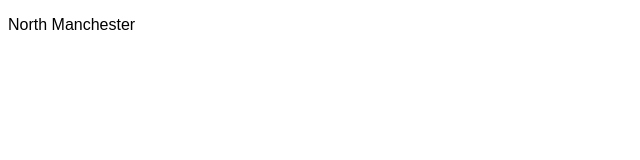
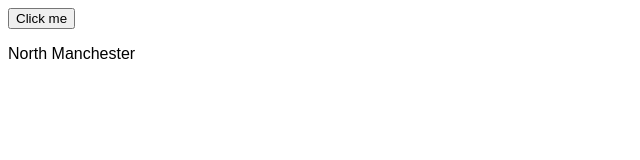
Before and after one commit to wehatesmashedavo/wehatesmashedavo.github.io, a plain HTML site: page north.html in a window 1280 px wide. Shown: the whole page, without its empty margins (0-640 px from the left). Drawn offline with nearby package versions, Linux system fonts and the light colour scheme.

Commit message:
Added test button
Added a button to test if jQuery works

```diff
--- a/north.html
+++ b/north.html
@@ -6,7 +6,7 @@
   	<link rel="stylesheet" href="style.css">
   </head>
   <body>
-
+  	<button id="click_me">Click me</button>
   	<p>North Manchester</p>
 
   </body>
```
